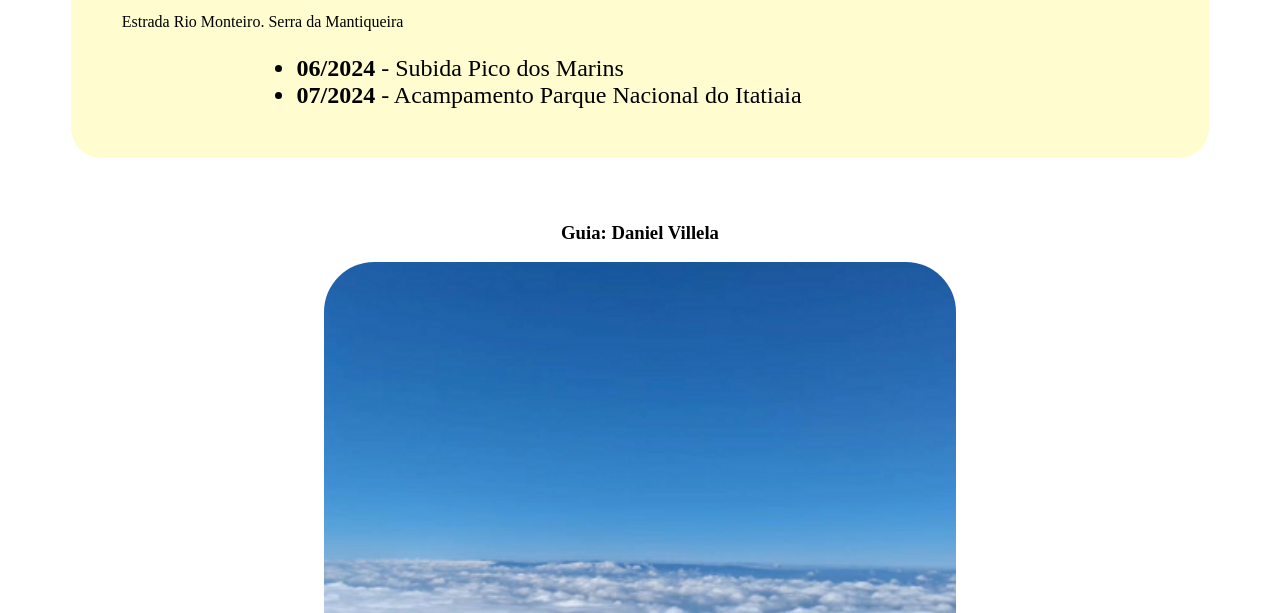
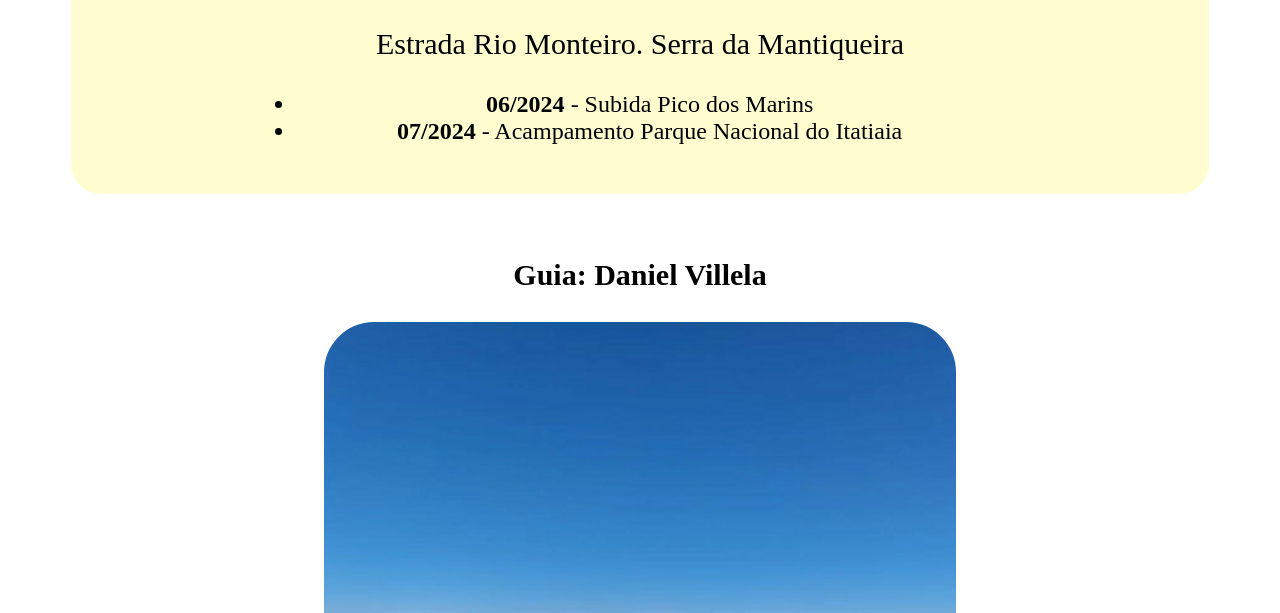
Before and after one commit to Eleazar2018/trilhas, a plain HTML site: page index.html in a window 1280 px wide. Shown: the part 1208-1821 px from the top of the page. Drawn offline with Linux system fonts and the light colour scheme.

Commit message:
Alterei o tamanho da fonte p

```diff
--- a/assets/css/style.css
+++ b/assets/css/style.css
@@ -18,12 +18,15 @@
      border-radius: 40px;
 }
 
+
 h1 {
    text-align: center;
    color: #fff;
    font-size: 40px;
 }
-
+h3{
+  font-size: 30px;
+}
 ul {
    margin-left: 13%;
    margin-right: 15%;
@@ -57,6 +60,10 @@ img {
    font-size: 30px;
 }
 
+address{
+  text-align: center;
+  font-size: 30px;
+}
 @media(min-width:300px) and (max-width:700px){
   .container{
     flex-direction: column;
@@ -72,7 +79,7 @@ img {
     color: blue;
   }
   p{
-    font-size: 20px;
+    font-size: 15px;
     text-align: center;
     color: blue;
   }
--- a/index.html
+++ b/index.html
@@ -22,11 +22,11 @@
           <div class="tl">
             <img src="assets/images/serra.jpg">
 
-            <p> Estrada Rio Monteiro. Serra da Mantiqueira</p>
+            <p style="text-align: center; font-size: 30px;"> Estrada Rio Monteiro. Serra da Mantiqueira</p>
 
             <ul>
-              <li> <b>06/2024</b> - Subida Pico dos Marins </li>
-              <li> <b>07/2024</b> - Acampamento Parque Nacional do Itatiaia </li>
+              <li style="text-align: center;"> <b>06/2024</b> - Subida Pico dos Marins </li>
+              <li style="text-align: center;"> <b>07/2024</b> - Acampamento Parque Nacional do Itatiaia </li>
             </ul>
           </div>
 
```
